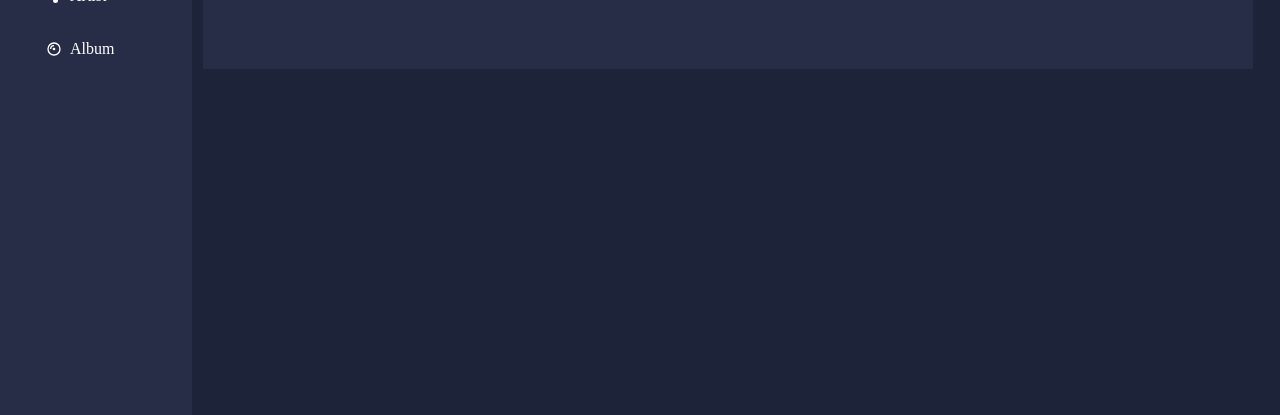
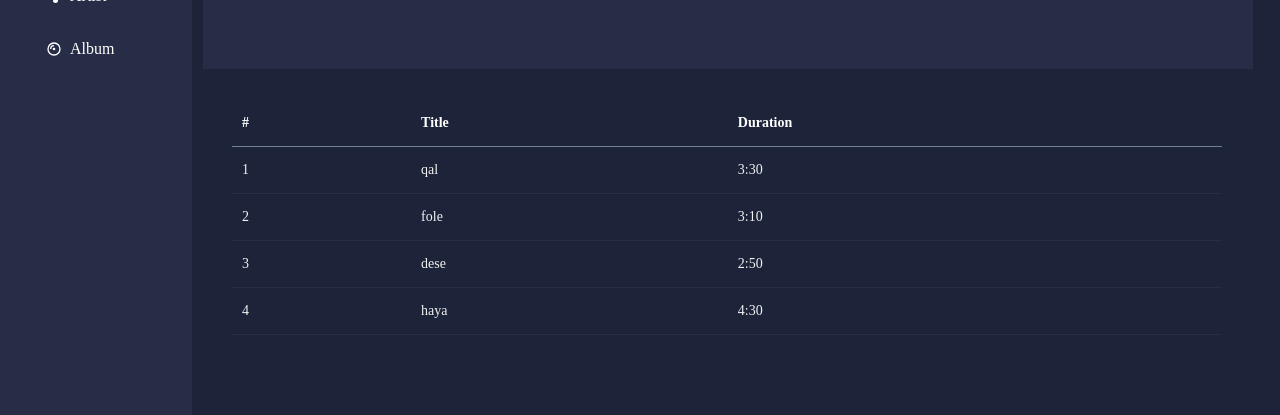
Before and after one commit to b1621/azmari-musicapp, a React (Vite) app in the folder client/: page /album/1 in a window 1280 px wide. Shown: the part 230-645 px from the top of the page. Built offline with nearby package versions, Linux system fonts and the light colour scheme.

Commit message:
fixing displaying table

```diff
--- a/client/src/components/TableData.tsx
+++ b/client/src/components/TableData.tsx
@@ -5,7 +5,7 @@ interface TableDataProps {
 }
 
 const Td = styled.td`
-  padding: 10px 10px;
+  padding: 15px 10px;
 `;
 const TableData = ({ children }: TableDataProps) => {
   return <Td>{children}</Td>;
--- a/client/src/components/TableLayout.tsx
+++ b/client/src/components/TableLayout.tsx
@@ -31,7 +31,7 @@ const TableHead = styled.thead`
 // `;
 
 const TableHeader = styled.th`
-  padding: 1.5rem 1rem; /* equivalent to px-6 py-4 */
+  padding: 15px 10px; /* equivalent to px-6 py-4 */
   color: white;
 `;
 
--- a/client/src/components/TableRow.tsx
+++ b/client/src/components/TableRow.tsx
@@ -7,7 +7,7 @@ interface TableRowProps {
 
 const StyledTr = styled.tr`
   padding: 5px 0;
-
+  border-bottom: 1px solid #272d46;
   &:hover {
     background-color: #272d46; /* equivalent to hover:bg-slate-100 */
   }
--- a/client/src/pages/AlbumDetail.tsx
+++ b/client/src/pages/AlbumDetail.tsx
@@ -1,6 +1,31 @@
 import styled from "@emotion/styled";
 import HeaderComponent from "../components/HeaderComponent";
+import TableLayout from "../components/TableLayout";
+import TableRow from "../components/TableRow";
+import TableData from "../components/TableData";
 
+const songsList = [
+  {
+    id: 1,
+    title: "qal",
+    musicDuration: "3:30",
+  },
+  {
+    id: 2,
+    title: "fole",
+    musicDuration: "3:10",
+  },
+  {
+    id: 3,
+    title: "dese",
+    musicDuration: "2:50",
+  },
+  {
+    id: 4,
+    title: "haya",
+    musicDuration: "4:30",
+  },
+];
 const Box = styled.div`
   padding: 10px;
   width: 100%;
@@ -30,6 +55,9 @@ const AlbumTitle = styled.div`
   margin: 10px 0;
   font-size: 3.4rem;
 `;
+const Content = styled.div`
+  padding: 30px;
+`;
 const AlbumDetail = () => {
   return (
     <Box>
@@ -43,6 +71,17 @@ const AlbumDetail = () => {
           </AlbumInfo>
         </Header>
       </HeaderComponent>
+      <Content>
+        <TableLayout headerList={["#", "Title", "Duration"]}>
+          {songsList.map((song, index) => (
+            <TableRow key={index}>
+              <TableData> {index + 1}</TableData>
+              <TableData> {song.title}</TableData>
+              <TableData> {song.musicDuration}</TableData>
+            </TableRow>
+          ))}
+        </TableLayout>
+      </Content>
     </Box>
   );
 };
```
